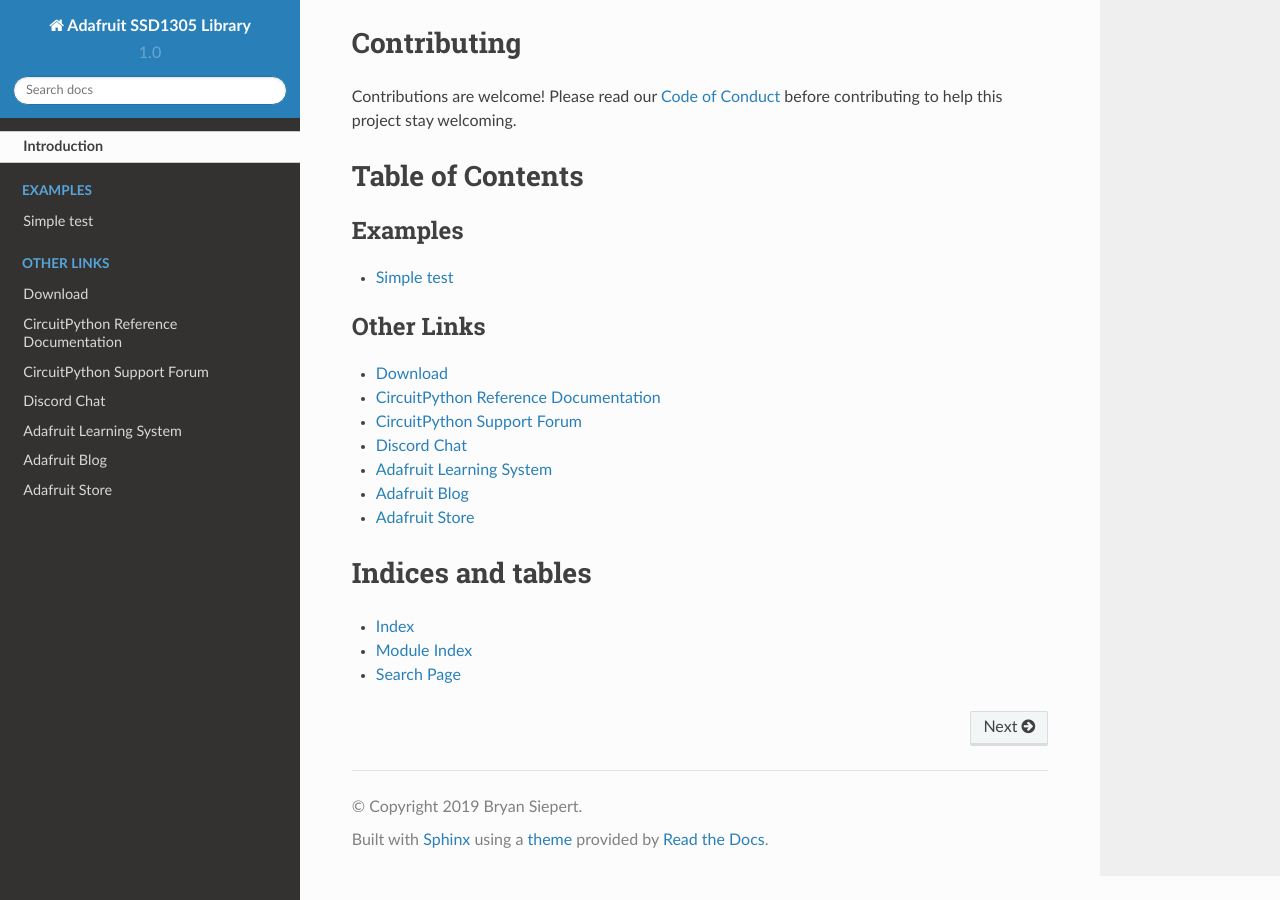
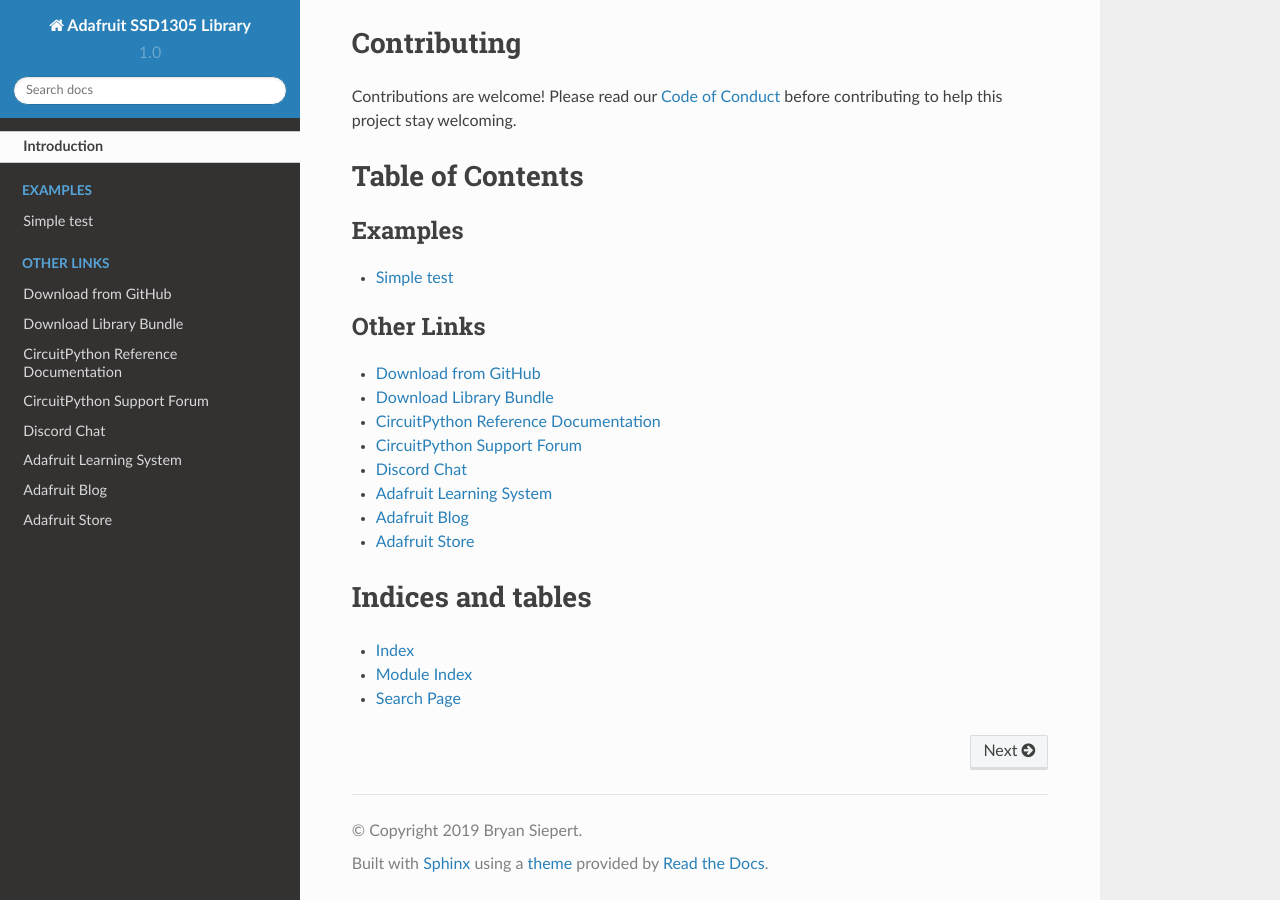
Before and after one commit to adafruit/Adafruit_CircuitPython_SSD1305, a Sphinx documentation site: the page built from docs/index.rst, in a window 1280 px wide and 900 px high, scrolled down 1699 px. Built offline with Sphinx 7.4.7 and the Read the Docs theme 2.0.0, drawn with Linux system fonts in a browser that asks for light colours.

Commit message:
Added cp.org link to index.rst

```diff
--- a/docs/index.rst
+++ b/docs/index.rst
@@ -29,7 +29,8 @@
 .. toctree::
     :caption: Other Links
 
-    Download <https://github.com/adafruit/Adafruit_CircuitPython_SSD1305/releases/latest>
+    Download from GitHub <https://github.com/adafruit/Adafruit_CircuitPython_SSD1305/releases/latest>
+    Download Library Bundle <https://circuitpython.org/libraries>
     CircuitPython Reference Documentation <https://docs.circuitpython.org>
     CircuitPython Support Forum <https://forums.adafruit.com/viewforum.php?f=60>
     Discord Chat <https://adafru.it/discord>
```
